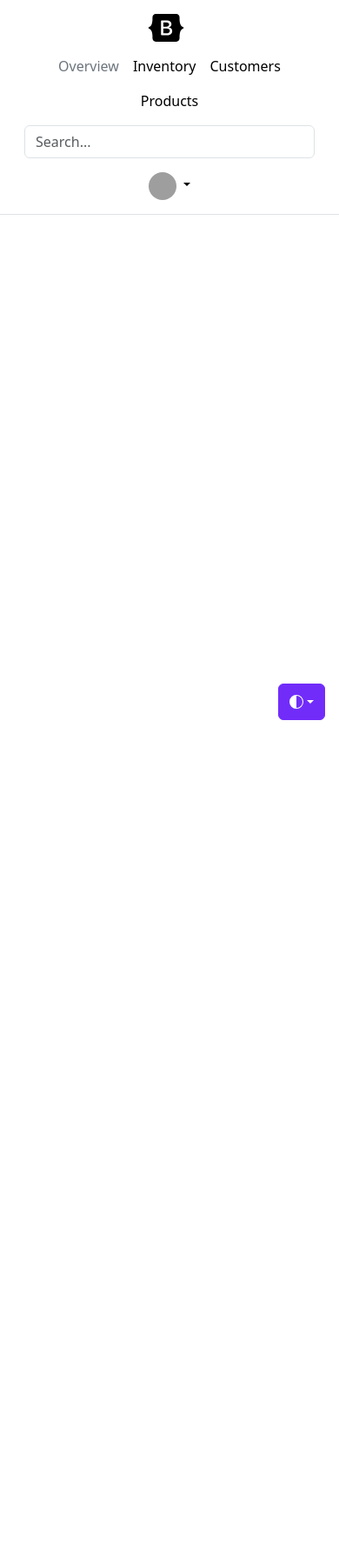
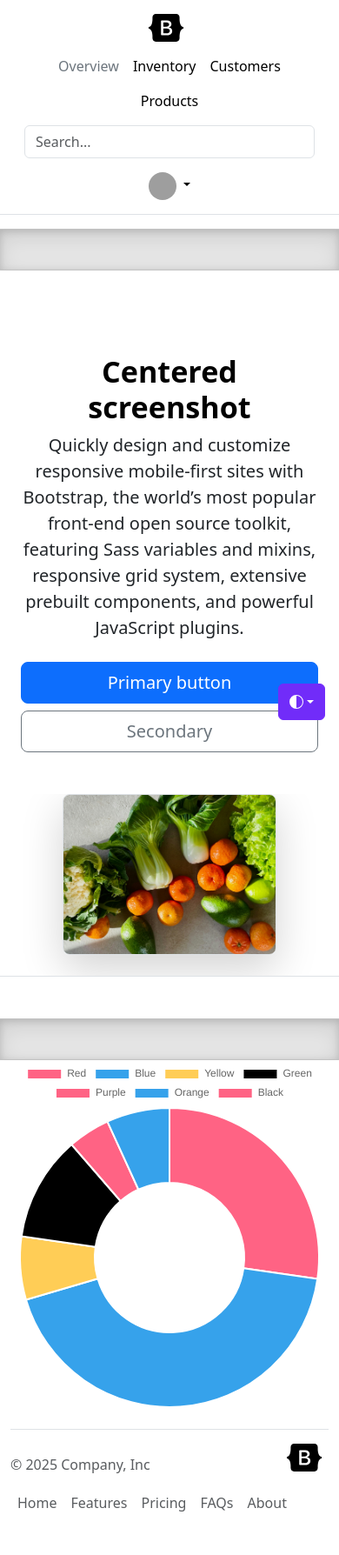
Before and after one commit to StefanCorporation/CaloriesFLow, a Django app: page / in a window 390 px wide. Shown: the whole page at 87% size. Before the commit the page ends 828 px from the top, so only its background shows below. Run offline with Django 5.2, Linux system fonts and the light colour scheme; grey boxes are pictures that could not be loaded.

Commit message:
Add chart

```diff
--- /dev/null
+++ b/src/home/templates/index.html
@@ -0,0 +1,62 @@
+{% extends "base.html" %}
+{% load static %}
+
+
+{% block content %}
+
+
+<!doctype html>
+<html lang="en" data-bs-theme="auto">
+  <head>
+    <meta charset="utf-8">
+    <meta name="viewport" content="width=device-width, initial-scale=1">
+    <meta name="description" content="">
+    <meta name="author" content="Mark Otto, Jacob Thornton, and Bootstrap contributors">
+    <meta name="generator" content="Hugo 0.145.0">
+    <title>Dashboard Template · Bootstrap v5.3</title>
+
+    <link rel="canonical" href="https://getbootstrap.com/docs/5.3/examples/dashboard/">
+
+    <!--Chart CDN-->
+    <script src="https://cdn.jsdelivr.net/npm/chart.js"></script>
+    <link rel="stylesheet" href="{% static 'CSS/chart.css' %}">
+
+
+
+      <div class="b-example-divider"></div>
+
+    <div class="px-4 pt-5 my-5 text-center border-bottom">
+      <h1 class="display-4 fw-bold text-body-emphasis">Centered screenshot</h1>
+      <div class="col-lg-6 mx-auto">
+        <p class="lead mb-4">Quickly design and customize responsive mobile-first sites with Bootstrap, the world’s most popular front-end open source toolkit, featuring Sass variables and mixins, responsive grid system, extensive prebuilt components, and powerful JavaScript plugins.</p>
+        <div class="d-grid gap-2 d-sm-flex justify-content-sm-center mb-5">
+          <button type="button" class="btn btn-primary btn-lg px-4 me-sm-3">Primary button</button>
+          <button type="button" class="btn btn-outline-secondary btn-lg px-4">Secondary</button>
+        </div>
+      </div>
+      <div class="overflow-hidden" style="max-height: 30vh;">
+        <div class="container px-5">
+          <img src="{% static 'images/healthFruits.jpg' %}" class="img-fluid border rounded-3 shadow-lg mb-4" alt="Example image" width="700" height="500" loading="lazy">
+        </div>
+      </div>
+    </div>
+
+    <div class="b-example-divider"></div>
+
+
+
+        <!--Donut-->
+        <div class="chart-container">
+          <div>
+            <canvas id="myChart"></canvas>
+          </div>
+        </div>
+
+
+
+<script src="{% static 'JS/chart.js' %}"></script>
+
+
+</html>
+
+{% endblock %}
--- a/src/home/views.py
+++ b/src/home/views.py
@@ -4,4 +4,4 @@ from django.shortcuts import render
 
 
 def index(request):
-    return render(request, 'base.html')
+    return render(request, 'index.html')
--- /dev/null
+++ b/src/static/CSS/chart.css
@@ -0,0 +1,15 @@
+.chart-container {
+    display: flex;
+    justify-content: center;
+    align-items: center;
+}
+
+#myChart {
+    width: 800px;
+}
+
+@media (max-width: 500px) {
+    #myChart {
+        width: 400px;
+    }
+}
--- /dev/null
+++ b/src/static/JS/chart.js
@@ -0,0 +1,20 @@
+const ctx = document.getElementById('myChart');
+
+new Chart(ctx, {
+  type: 'doughnut',
+  data: {
+    labels: ['Red', 'Blue', 'Yellow', 'Green', 'Purple', 'Orange', 'Black'],
+    datasets: [{
+      label: '# of Votes',
+      data: [12, 19, 3, 5, 2, 3, ],
+      hoverOffset: 5,
+      backgroundColor: [
+        'rgb(255, 99, 132)',
+        'rgb(54, 162, 235)',
+        'rgb(255, 205, 86)',
+        'rgb(0, 0, 0)',
+      ],
+    }]
+  }
+
+});
--- a/src/templates/base.html
+++ b/src/templates/base.html
@@ -8,7 +8,7 @@
     <meta name="description" content="">
     <meta name="author" content="Mark Otto, Jacob Thornton, and Bootstrap contributors">
     <meta name="generator" content="Hugo 0.145.0">
-    <title>Headers · Bootstrap v5.3</title>
+    <title>Home</title>
 
     <link href="https://cdn.jsdelivr.net/npm/bootstrap@5.3.5/dist/css/bootstrap.min.css" rel="stylesheet" integrity="sha384-SgOJa3DmI69IUzQ2PVdRZhwQ+dy64/BUtbMJw1MZ8t5HZApcHrRKUc4W0kG879m7" crossorigin="anonymous">
     <script src="https://cdn.jsdelivr.net/npm/bootstrap@5.3.5/dist/js/bootstrap.bundle.min.js" integrity="sha384-k6d4wzSIapyDyv1kpU366/PK5hCdSbCRGRCMv+eplOQJWyd1fbcAu9OCUj5zNLiq" crossorigin="anonymous"></script>
@@ -21,7 +21,7 @@
 
 
     <!-- Custom styles for this template -->
-    <link href="{% static 'headers.css' %}" rel="stylesheet">
+    <link href="{% static 'CSS/headers.css' %}" rel="stylesheet">
   </head>
   <body>
     <svg xmlns="http://www.w3.org/2000/svg" class="d-none">
@@ -123,5 +123,32 @@
   </header>
 </main>
 
+
+
+{% block content %}
+
+{% endblock %}
+
+<!--Footer-->
+
+<div class="container">
+  <footer class="d-flex flex-wrap justify-content-between align-items-center py-3 my-4 border-top">
+    <p class="col-md-4 mb-0 text-body-secondary">&copy; 2025 Company, Inc</p>
+
+    <a href="/" class="col-md-4 d-flex align-items-center justify-content-center mb-3 mb-md-0 me-md-auto link-body-emphasis text-decoration-none" aria-label="Bootstrap">
+      <svg class="bi me-2" width="40" height="32" aria-hidden="true"><use xlink:href="#bootstrap"/></svg>
+    </a>
+
+    <ul class="nav col-md-4 justify-content-end">
+      <li class="nav-item"><a href="#" class="nav-link px-2 text-body-secondary">Home</a></li>
+      <li class="nav-item"><a href="#" class="nav-link px-2 text-body-secondary">Features</a></li>
+      <li class="nav-item"><a href="#" class="nav-link px-2 text-body-secondary">Pricing</a></li>
+      <li class="nav-item"><a href="#" class="nav-link px-2 text-body-secondary">FAQs</a></li>
+      <li class="nav-item"><a href="#" class="nav-link px-2 text-body-secondary">About</a></li>
+    </ul>
+  </footer>
+</div>
+
+
 </body>
 </html>
```
Also changed, not shown: src/static/CSS/dashboard.css (added, +48 -0 lines), src/static/CSS/headers.css (renamed from src/static/headers.css), src/static/images/healthFruits.jpg (added).
